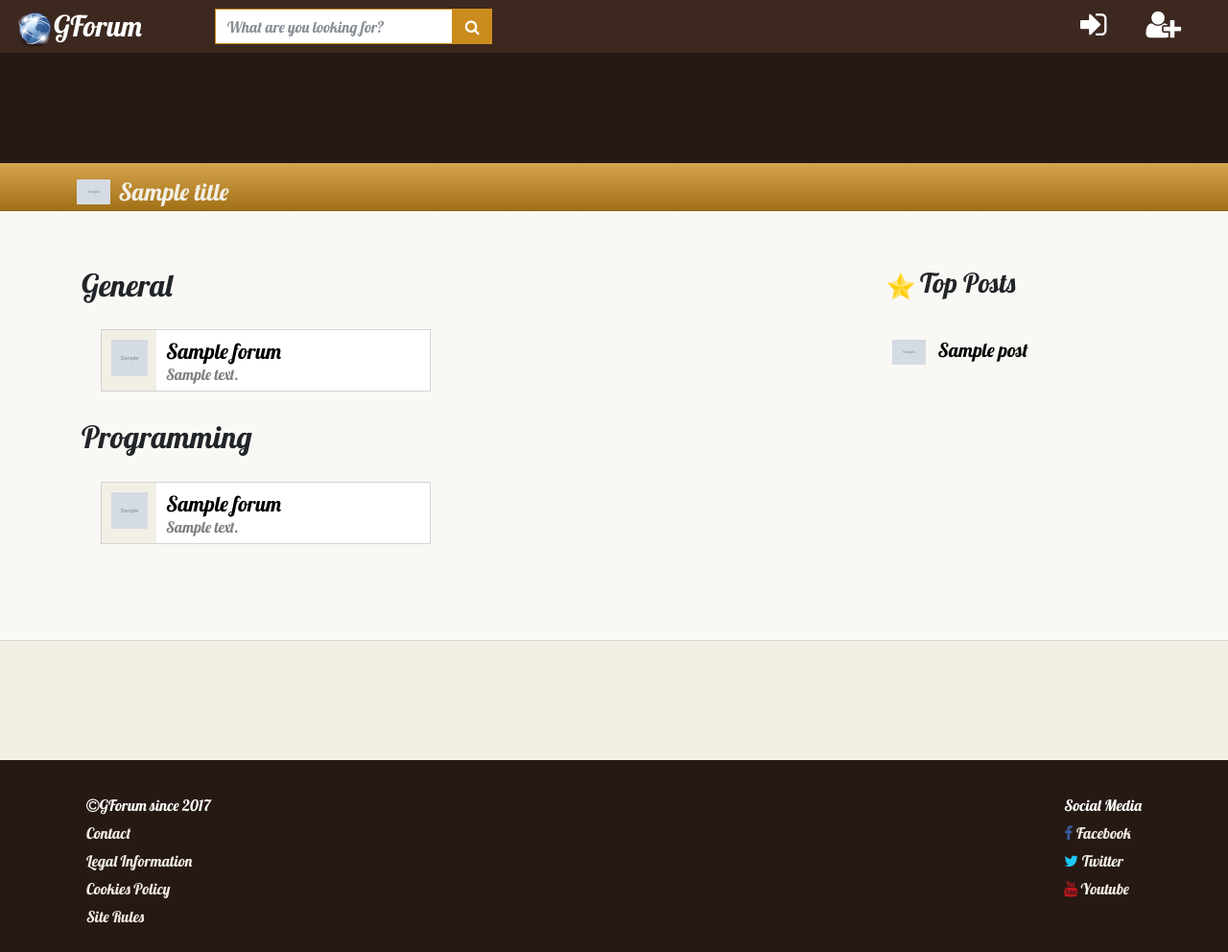
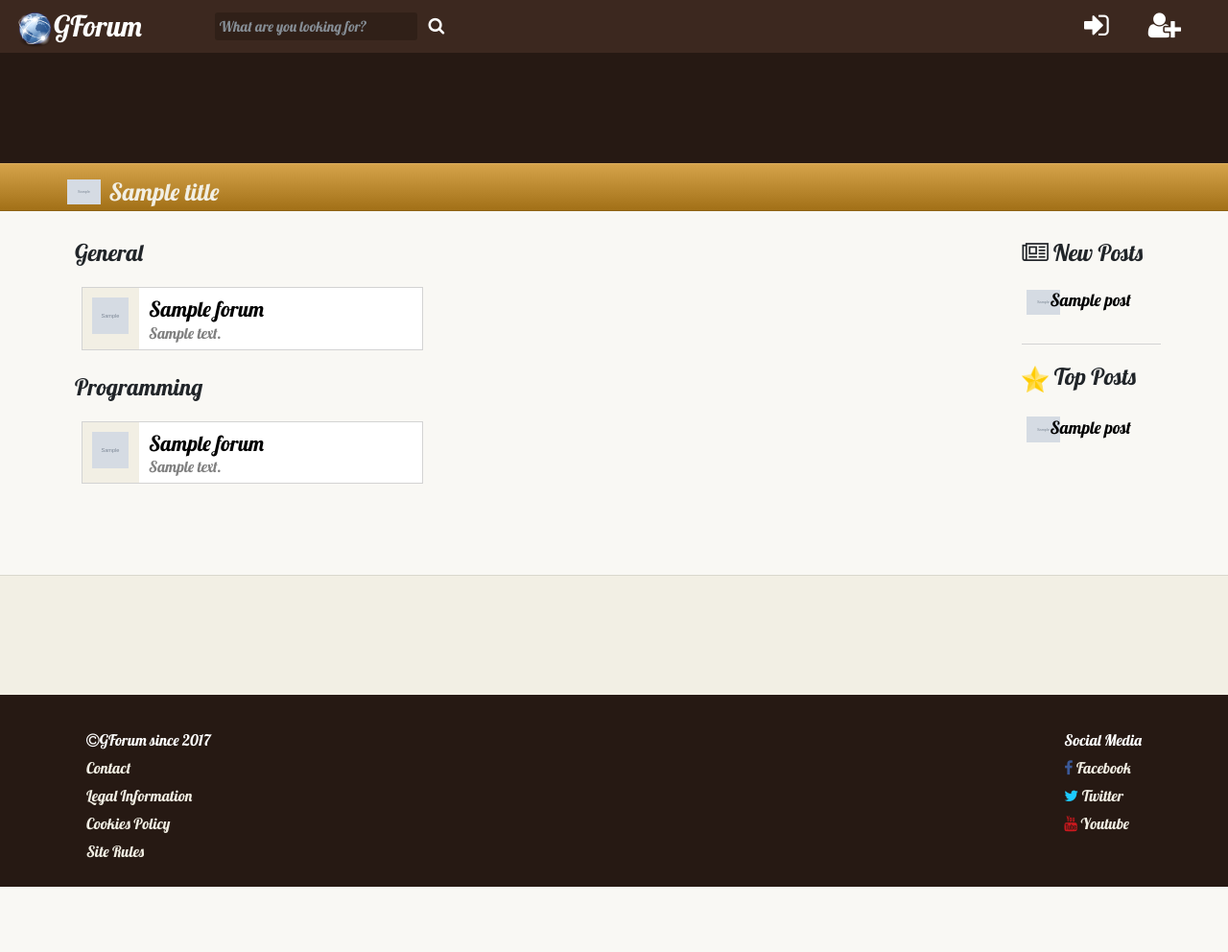
Before and after one commit to Razboi/GForum, a Django app: template templates/forum/forum_list.html in a window 1280 px wide. Shown: the whole page at 96% size. After the commit the page ends 924 px from the top, so only its background shows below. Run offline with Django 3.2, Linux system fonts and the light colour scheme; the template is opened without the code that fills it: most values are stand-ins (such as "Sample title", 1, 10 or a date in 2020); grey boxes marked "Sample" are stand-in pictures; some libraries are stand-ins or nearby versions.

Commit message:
Created new posts sidebar and post total views, added comments picture and improved navbar style

```diff
--- a/apps/forum/views.py
+++ b/apps/forum/views.py
@@ -18,8 +18,10 @@ class ForumList(ListView):
         context["general_forums"] = Forum.objects.filter(category="General")
         context["programming_forums"] = Forum.objects.filter(category="Programming")
         context["title"] = "Forums"
-        most_liked = Post.objects.annotate(num_likes=Count("score")).order_by("-num_likes")[:10]
+        most_liked = Post.objects.annotate(num_likes=Count("score")).order_by("-num_likes")[:7]
         context["top_posts"] = most_liked
+        new_posts = Post.objects.order_by("-created")[:8]
+        context["new_posts"] = new_posts
         context["icon"] = None
         return context
 
--- a/apps/posts/models.py
+++ b/apps/posts/models.py
@@ -18,6 +18,7 @@ class Post(models.Model):
     updated = models.DateTimeField(auto_now=True)
     slug = models.SlugField(null=True, blank=True)
     score = models.ManyToManyField(User, related_name="post_score", blank=True)
+    post_views = models.IntegerField(blank=True, default=0)
 
     def __str__(self):
         return self.name
--- a/apps/posts/views.py
+++ b/apps/posts/views.py
@@ -2,6 +2,7 @@ from django.shortcuts import render, redirect
 from django.views.generic import ListView, DetailView, CreateView, UpdateView, DeleteView, View
 from django.contrib.auth.mixins import LoginRequiredMixin
 from django.db.models import Count
+from django.db.models import F
 
 from .models import Post
 from .forms import PostCreateForm
@@ -42,6 +43,8 @@ class PostDetails(DetailView):
 
     def get_queryset(self, **kwargs):
         slug = self.kwargs.get("slug")
+        post = Post.objects.filter(slug__iexact=slug).update(post_views=F("post_views")+1)
+
         return Post.objects.filter(slug__iexact=slug)
 
     def get_context_data(self, *args, **kwargs):
@@ -55,7 +58,6 @@ class PostDetails(DetailView):
         context["title"] = post.name
         context["icon"] = forum.icon.url
         context["back_to_forum"] = forum.get_absolute_url
-
         comments = Comment.objects.filter(post=post)
         context["comment_list"] = comments
 
--- a/static/css/base.css
+++ b/static/css/base.css
@@ -27,7 +27,7 @@ p {
 }
 
 .title .container {
-	padding: 10px;
+	padding: 10px 0px 0px 0px;
 }
 
 .title img {
@@ -133,6 +133,7 @@ p {
 
 .navbar-nav i {
 	color: white;
+  font-size: 30px;
 }
 
 .navbar-brand {
@@ -151,37 +152,35 @@ p {
 }
 
 #nav_username img {
-	height: 40px;
-	max-width: 40px;
+	height: 35px;
+	max-width: 35px;
+  margin-right: 3px;
 }
 
 /* SearchBar */
-.nav_searchbar {
+#nav_searchbar {
 	margin-left: 60px;
 }
 
-.nav_searchbar .form-control {
-	border-radius: 0px;
-	border-color: #CB8C1D;
-	height: 37px;
+#nav_searchbar .form-control {
+	border-radius: 3px;
+  border: none;
+	height: 29px;
+  font-size: 15px;
+  padding: 0px 5px;
+  background: #302018 !important;
+  color: white !important;
 }
 
-.nav_searchbar .form-control:focus {
-	border-color: #d5a34a;
-}
-
-.nav_searchbar button {
-	background-color: #CB8C1D;
-	border-color: #CB8C1D;
+#nav_searchbar button {
+	background-color: transparent;
 	border-radius: 0px;
 	color: white;
 	cursor: pointer;
-	height: 37px;
-}
-
-.nav_searchbar button:hover {
-	background-color: #d5a34a;
-	border-color: #CB8C1D;
+	height: 40px;
+  width: 40px;
+  padding: 5px;
+  font-size: 18px;
 }
 
 .fa-bars {
@@ -222,33 +221,58 @@ p {
 /* --------------------------- INDEX -------------------------*/
 
 #index_wrapper {
-  padding-top: 60px;
+  padding-top: 30px;
   padding-bottom: 80px;
 }
 
-.tops_list {
-	margin: 0px;
-	padding: 0px;
+.sub-title {
+  font-size: 24px;
+  padding-left: 8px;
 }
 
-.top {
-	margin-top: 20px;
+.tops {
+  padding-left: 0px;
+
+}
+
+.new {
+  padding-left: 0px;
+}
+
+#new_list_container {
+  float: right;
+  padding-bottom: 20px;
+}
+
+#top_list_container {
+  padding-top: 20px;
+  float: right;
+  border-top: 1px solid lightgrey;
+}
+
+.side_posts_list {
+	margin: 0px;
+	padding: 0px 0px 20px 0px;
+}
+
+.side_post {
+	margin-top: 5px;
 	margin-left: 5px;
 	float: left;
 }
 
-.top a {
+.side_post a {
 	text-decoration: none;
 	color: black;
-	font-size: 20px;
+	font-size: 18px;
 }
 
-.top_col {
+.side_post_col {
 	margin: 0px;
 	padding: 10px 10px 10px 0px;
 }
 
-.top_col img {
+.side_post_col img {
 	max-height: 35px;
 	max-width: 35px;
 }
@@ -257,7 +281,7 @@ p {
 	float: left;
 	background: white;
 	border: 1px solid lightgrey;
-	margin: 20px;
+	margin: 15px;
 }
 
 .categories:hover {
@@ -299,6 +323,7 @@ p {
 
 .forums {
 	float: left;
+  padding: 0px;
 }
 
 #tops_icon {
--- a/templates/comments/comment_list.html
+++ b/templates/comments/comment_list.html
@@ -19,6 +19,9 @@
   {% for comment in comment_list %}
     <!--- Comment info --->
     <div class="container-fluid commentContainer">
+
+      <img class="comment_pic" src="{{comment.author.userprofile.image.url}}" />
+      <div class="comment_body">
         <span class="comment_identifier">#{{ comment.identifier }} </span>
         <b class="comment_author"><a href="{% url 'accounts:profile' user=comment.author.username %}">{{ comment.author }}</a></b>
         <span class="comment_info"> {{ comment.created|timesince }} ago</span>
@@ -75,6 +78,8 @@
             {% endfor %}
           </div>
           {% endif %}
+        </div>
+
 
     </div>
   {% endfor %}
--- a/templates/forum/forum_list.html
+++ b/templates/forum/forum_list.html
@@ -5,35 +5,54 @@
 
     <div class="col-sm-9 col-6 forum_list">
       <div class="container general forums">
-        <h2>General</h2>
+        <h2 class="sub-title">General</h2>
         {% for forum in general_forums %}
         <a href="{{forum.get_absolute_url}}">{% include "snippets/forum_categories.html" %}</a>
         {% endfor %}
       </div>
 
       <div class="container programming forums">
-        <h2>Programming</h2>
+        <h2 class="sub-title">Programming</h2>
         {% for forum in programming_forums %}
         <a href="{{forum.get_absolute_url}}">{% include "snippets/forum_categories.html" %}</a>
         {% endfor %}
       </div>
     </div>
 
-    <div class="col-sm-3 col-6 tops_list container">
-      <h3>{% load static %}<img src="{% static 'images/star-icon.png' %}" id="tops_icon" /> Top Posts</h3>
-      {% for post in top_posts %}
-      <div class="col-sm-12 top">
-        <div class="row">
-          <div class="col-sm-2 top_col">
-          <a href="{{ post.forum.get_absolute_url }}"><img src="{{ post.forum.icon.url }}" /></a>
-          </div>
-          <div class="col-sm-10 top_col info_col">
-          <a href="{{ post.get_absolute_url }}">{{ post.title }}</a>
+    <div class="col-sm-3 col-6 side_posts_list container">
+
+      <div id="new_list_container">
+        <h3 class="sub-title new"><i class="fa fa-newspaper-o"></i> New Posts</h3>
+        {% for post in new_posts %}
+        <div class="col-sm-12 side_post">
+          <div class="row">
+            <div class="col-sm-2 side_post_col">
+            <a href="{{ post.forum.get_absolute_url }}"><img src="{{ post.forum.icon.url }}" /></a>
+            </div>
+            <div class="col-sm-10 side_post_col info_col">
+            <a href="{{ post.get_absolute_url }}">{{ post.title }}</a>
+            </div>
           </div>
         </div>
+        {% endfor %}
       </div>
 
-      {% endfor %}
+      <div id="top_list_container">
+        <h3 class="sub-title tops">{% load static %}<img src="{% static 'images/star-icon.png' %}" id="tops_icon" /> Top Posts</h3>
+        {% for post in top_posts %}
+        <div class="col-sm-12 side_post">
+          <div class="row">
+            <div class="col-sm-2 side_post_col">
+            <a href="{{ post.forum.get_absolute_url }}"><img src="{{ post.forum.icon.url }}" /></a>
+            </div>
+            <div class="col-sm-10 side_post_col info_col">
+            <a href="{{ post.get_absolute_url }}">{{ post.title }}</a>
+            </div>
+          </div>
+        </div>
+        {% endfor %}
+      </div>
+
     </div>
 
   </div>
--- a/templates/snippets/nav.html
+++ b/templates/snippets/nav.html
@@ -10,7 +10,7 @@
     <div class="collapse navbar-collapse" id="mainNavbar">
 
       <!-- Left searchbar -->
-      <div class="nav_searchbar">
+      <div id="nav_searchbar">
         <form class="form-inline" method="get" action="{% url 'post:search' %}">
           <input class="form-control" type="text" name="q" placeholder="What are you looking for?"
           aria-label="Search" value="{{ request.GET.q }}">
@@ -25,22 +25,25 @@
             <li class="nav-item dropdown">
                 <a class="nav-link dropdown-toggle" href="#" data-toggle="dropdown" id="nav_username">
                     {% if user.userprofile.image %}
-                    <img class="rounded-circle" src="{{ user.userprofile.image.url }}">
+                    <img class="rounded-circle navbar-pic" src="{{ user.userprofile.image.url }}">
                     {% else %}
                     {% load static %}
-                    <img class="rounded-circle" src="{% static 'images/default-profile.png' %}">
+                    <img class="rounded-circle navbar-pic" src="{% static 'images/default-profile.png' %}">
                     {% endif %}
+                    {{user.username}}
                     <span class="sr-only">(current)</span></a>
                 <div class="dropdown-menu">
                   <a class="dropdown-item" href="{% url 'accounts:profile' user=request.user.username %}">Profile</a>
                   <a class="dropdown-item" href="{% url 'accounts:settings' user=request.user.username %}">Settings</a>
+                  <a class="dropdown-item" href="{% url 'accounts:logout' %}">Logout</a>
                 </div>
             </li>
             <li class="nav-item">
+                <a class="nav-link" href="#"><i class="fa fa-exclamation-circle fa-2x"></i></a>
+            </li>
+
+            <li class="nav-item">
                 <a class="nav-link" href="{% url 'messages:inbox' %}"><i class="fa fa-envelope-o fa-2x"></i></a>
-            </li>
-            <li class="nav-item">
-                <a class="nav-link" href="{% url 'accounts:logout' %}"><i class="fa fa-sign-out fa-2x"></i></a>
             </li>
             {% else %}
             <li class="nav-item">
```
Also changed, not shown: other parts of static/css/base.css (+41 -23 lines), templates/posts/post_list.html (+5 -4 lines), templates/private_messages/privatemessage_list.html (+7 -4 lines), apps/posts/migrations/0006_post_post_views.py (added), apps/posts/migrations/0007_auto_20171003_2015.py (added), static/images/fitness-icon.png (added), static/images/friends-icon.png (added). Lines whose indentation alone changed are shown as unchanged.
